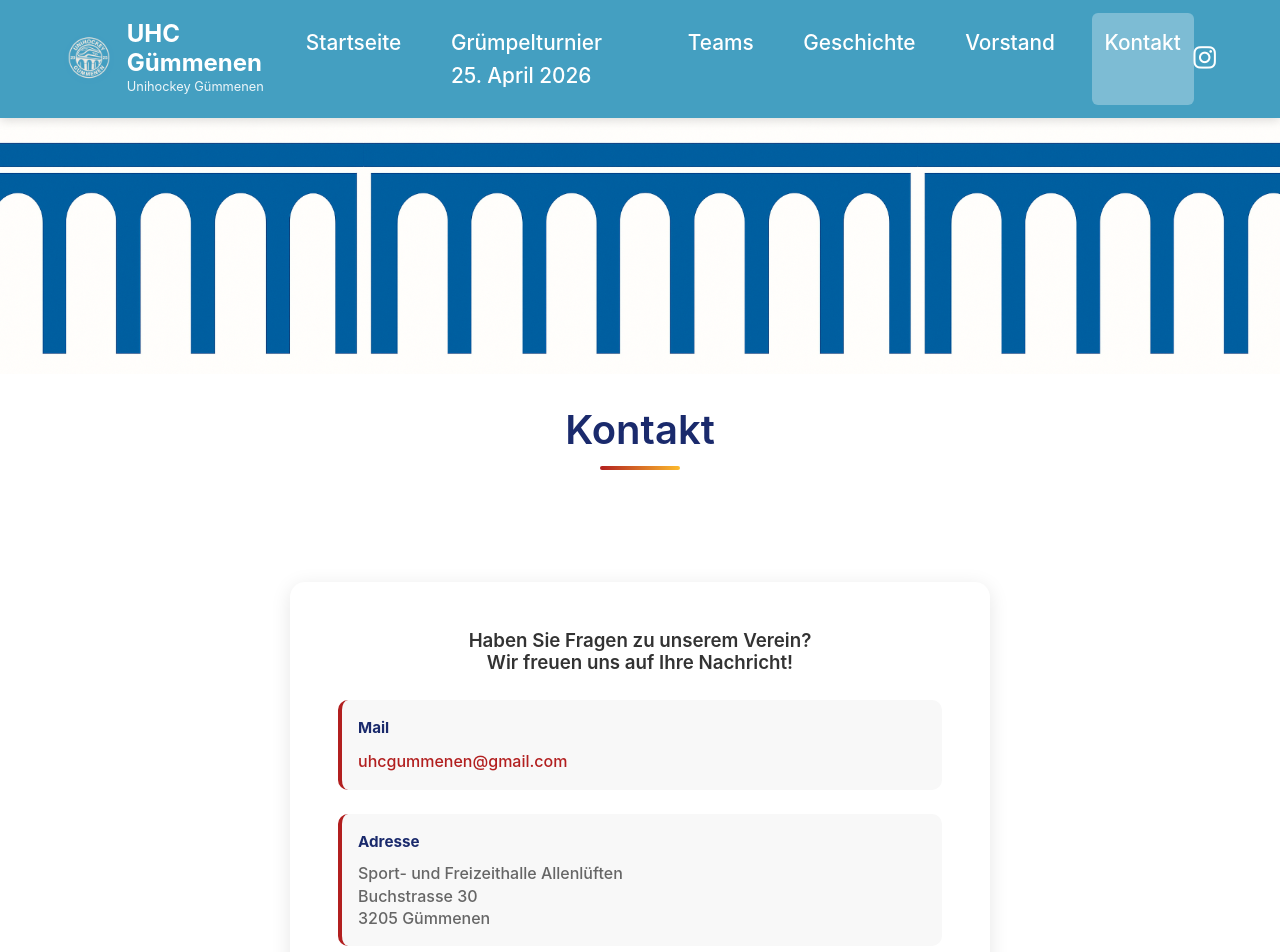
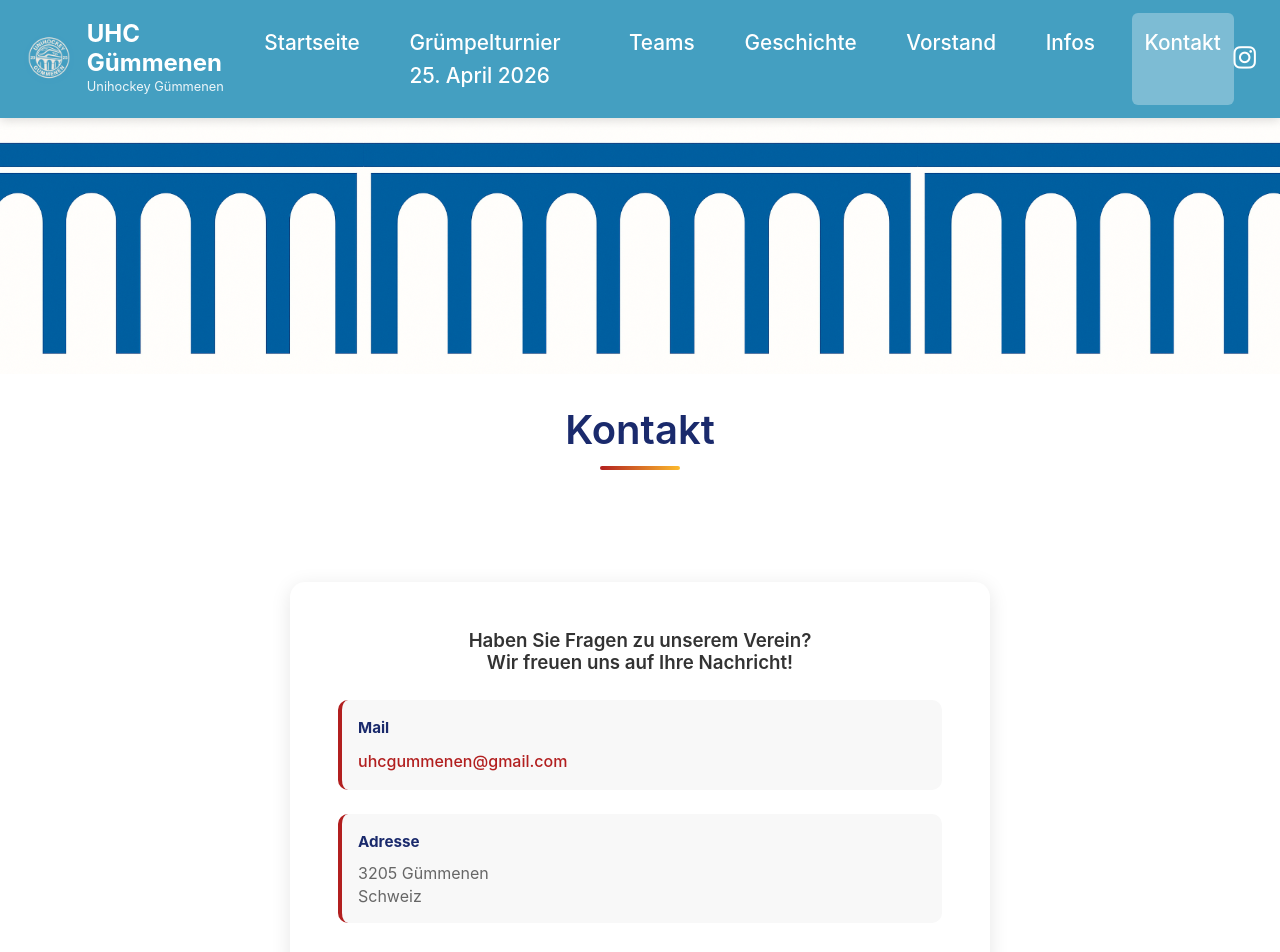
Before and after one commit to yafis01/uhcguemmenen, an Angular app: page /contact in a window 1280 px wide. Shown: the top 952 px of the page. Built offline with nearby package versions, Linux system fonts and the light colour scheme.

Commit message:
update (add statuten)

```diff
--- a/src/app/app.routes.ts
+++ b/src/app/app.routes.ts
@@ -21,6 +21,10 @@ export const routes: Routes = [
     path: 'officials',
     loadComponent: () => import('./pages/officials/officials.component').then(m => m.OfficialsComponent)
   },
+    {
+        path: 'infos',
+        loadComponent: () => import('./pages/info/info.component').then(m => m.InfoComponent)
+    },
   {
     path: 'contact',
     loadComponent: () => import('./pages/contact/contact.component').then(m => m.ContactComponent)
--- a/src/app/components/header/header.component.css
+++ b/src/app/components/header/header.component.css
@@ -10,7 +10,7 @@ header {
 }
 
 .container {
-    max-width: 1200px;
+    max-width: 1400px;
     margin: 0 auto;
     padding: 0 1.5rem;
     display: flex;
--- a/src/app/components/header/header.component.html
+++ b/src/app/components/header/header.component.html
@@ -23,6 +23,7 @@
             <a routerLink="/teams" routerLinkActive="active" (click)="closeMenu()">Teams</a>
             <a routerLink="/history" routerLinkActive="active" (click)="closeMenu()">Geschichte</a>
             <a routerLink="/officials" routerLinkActive="active" (click)="closeMenu()">Vorstand</a>
+            <a routerLink="/infos" routerLinkActive="active" (click)="closeMenu()">Infos</a>
             <a routerLink="/contact" routerLinkActive="active" (click)="closeMenu()">Kontakt</a>
         </nav>
 
--- a/src/app/pages/contact/contact.component.html
+++ b/src/app/pages/contact/contact.component.html
@@ -24,13 +24,10 @@
                      </div>-->
                     <div class="contact-item">
                         <strong>Adresse</strong>
-                        <a href="https://www.google.com/maps?q=Sport-+und+Freizeithalle+Allenlüften,+Buchstrasse+30,+3205+Gümmenen"
-                           target="_blank" rel="noopener noreferrer"
-                           style="color: inherit; text-decoration: none; cursor: pointer; line-height: 1.4;">
-                            <span style="display: block;">Sport- und Freizeithalle Allenlüften</span>
-                            <span style="display: block;">Buchstrasse 30</span>
+                        <span style="line-height: 1.4;">
                             <span style="display: block;">3205 Gümmenen</span>
-                        </a>
+                            <span style="display: block;">Schweiz</span>
+                        </span>
                     </div>
                 </div>
             </div>
--- a/src/app/pages/event/event.component.css
+++ b/src/app/pages/event/event.component.css
@@ -45,12 +45,13 @@
 .container {
   max-width: 1200px;
   margin: 0 auto;
+  padding: 4rem 1.5rem;
 }
 
 /* Box wie bei Kontaktseite */
 .contact-box {
   background: white;
-  padding: 3rem;
+  padding: 1rem;
   border-radius: 15px;
   box-shadow: 0 4px 20px rgba(0, 0, 0, 0.1);
   text-align: center;
@@ -191,10 +192,8 @@
 .info-box {
   background: #ffffff;
   color: #1a2a6c;
-  padding: 2rem;
   border-radius: 15px;
   max-width: 700px;
-  margin: 0 auto 3rem auto;
   text-align: left;
   box-shadow: 0 4px 15px rgba(0,0,0,0.1);
   border-left: 6px solid #b21f1f;
--- a/src/app/pages/event/event.component.html
+++ b/src/app/pages/event/event.component.html
@@ -15,12 +15,12 @@
     </section>
 
     <section class="important-info">
-        <div class="container">
+        <div class="info">
             <div class="info-box">
                 <h3>Wichtige Informationen</h3>
                 <ul>
                     <li><strong>Datum:</strong> Samstag, 25. April 2026</li>
-                    <li><strong>Spielbeginn:</strong> 13:00 Uhr</li>
+                    <li><strong>Spielbeginn:</strong> 15:00 Uhr</li>
                     <li>
                         <strong>Ort:</strong>
                         <a href="https://www.google.com/maps?q=Sport-+und+Freizeithalle+Allenlüften,+Buchstrasse+30,+3205+Gümmenen"
@@ -30,7 +30,7 @@
                     </li>
                     <li><strong>Teamgrösse:</strong> mind. 3 Spieler pro Team + 1 Goalie (Kleinfeld)</li>
                     <li><strong>Lizenzregelung:</strong> Maximal drei Spieler dürfen eine Lizenz besitzen</li>
-                    <li><strong>Startgebühr:</strong> 80 CHF pro Team (Vor Ort zu bezahlen)</li>
+                    <li><strong>Startgebühr:</strong> 60 CHF pro Team (Vor Ort zu bezahlen)</li>
                 </ul>
             </div>
         </div>
@@ -39,7 +39,7 @@
     <section class="contact-section">
         <div class="container">
             <div class="contact-box">
-                <h2>Anmeldung</h2>
+                <h2>Anmeldung</h2> <br>
                 <form #formRef [formGroup]="form" class="central-form" (ngSubmit)="onSubmit()">
                 <label for="teamName">Teamname*</label>
                     <input id="teamName" type="text" formControlName="Teamname" required placeholder="Teamname">
--- a/src/app/pages/home/home.component.ts
+++ b/src/app/pages/home/home.component.ts
@@ -14,7 +14,7 @@ export class HomeComponent {
     {
       id: 1,
       title: 'Grümputurnier 25. April 2026',
-      date: '21.03.2026',
+      date: '25.04.2026',
       summary: 'Am 25. April 2026 findet das erste Grümputurnier des UHC Gümmenen statt. Sei dabei!',
       image: 'https://images.pexels.com/photos/3621104/pexels-photo-3621104.jpeg?auto=compress&cs=tinysrgb&w=800',
       link: '/events'
--- a/src/app/pages/officials/officials.component.css
+++ b/src/app/pages/officials/officials.component.css
@@ -43,10 +43,6 @@
 
 .section-spacing {
   padding: 2rem 1.5rem;
-}
-
-.category-section {
-  margin-bottom: 5rem;
 }
 
 .category-title {
```
Also changed, not shown: 1 other file (tests, documents, lock files or other folders).
